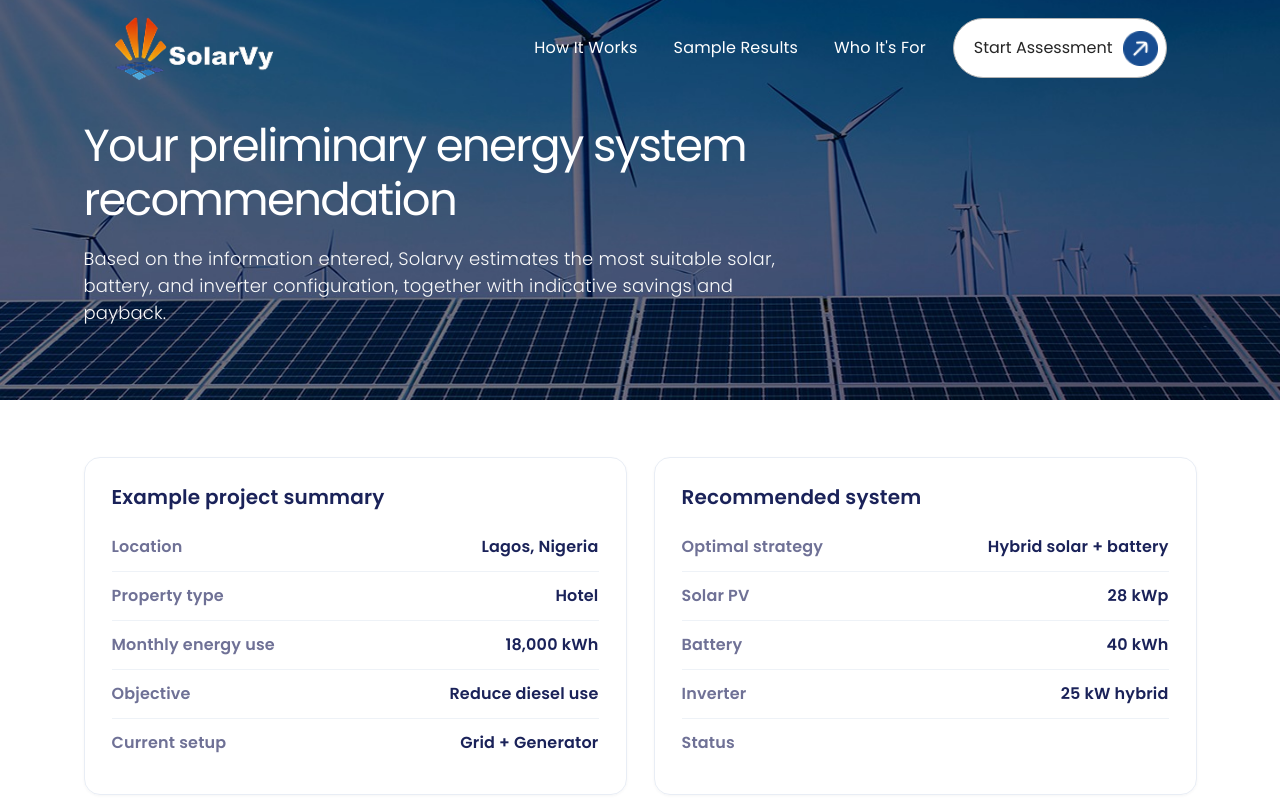
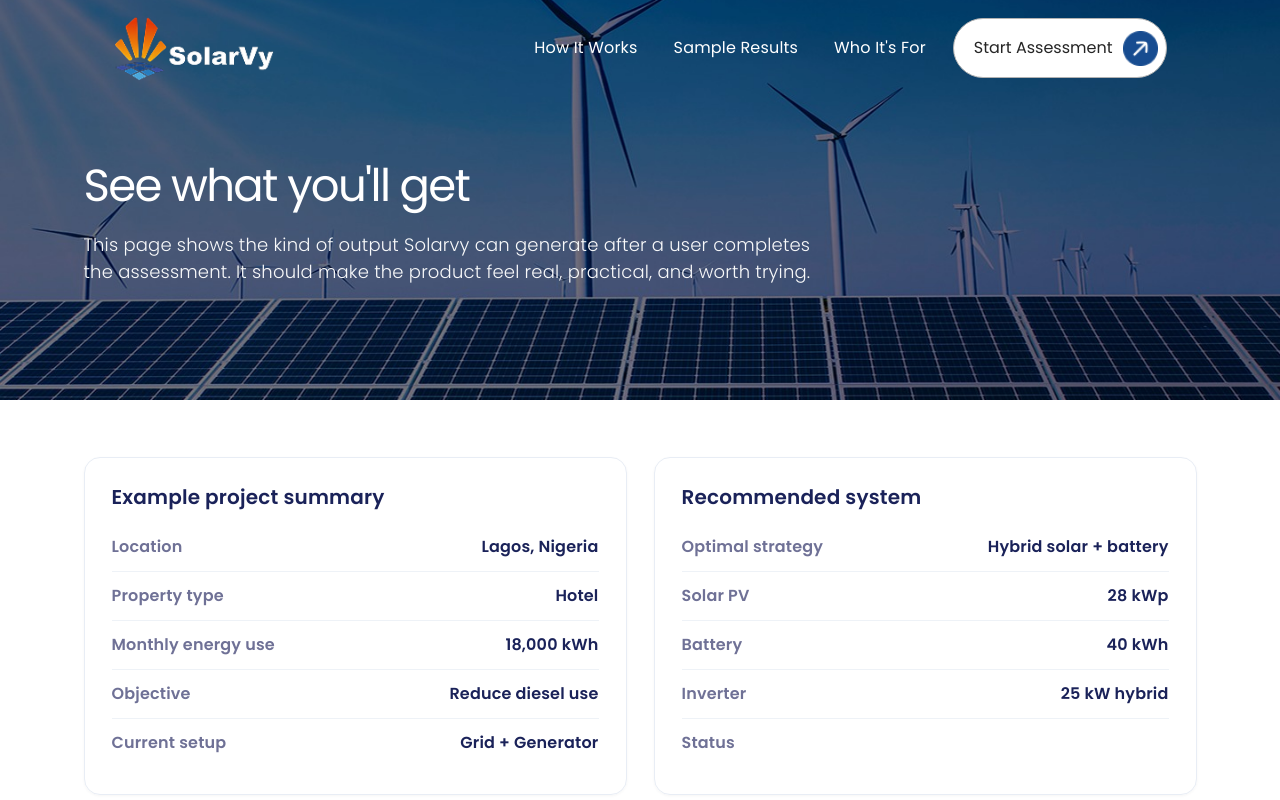
Before and after one commit to ratheesh-srishtis/web-app, a React (Vite) app: page /sample-results in a window 1280 px wide. Shown: the top 800 px of the page. Built offline with nearby package versions, Linux system fonts and the light colour scheme.

Commit message:
right section

```diff
--- a/src/pages/SampleResults.tsx
+++ b/src/pages/SampleResults.tsx
@@ -113,13 +113,11 @@ function SampleResults() {
           <div className="row align-items-center text-divs top-space">
             <div className="col-lg-8 text-white mb-3 mb-lg-0">
               <h1 className="bannr-text display-5  mt-3 mb-3">
-                Your preliminary energy system recommendation
+                See what you'll get
               </h1>
 
               <p className="bannr-text-s text-light mt-3 mb-3">
-                Based on the information entered, Solarvy estimates the most
-                suitable solar, battery, and inverter configuration, together
-                with indicative savings and payback.
+                This page shows the kind of output Solarvy can generate after a user completes the assessment. It should make the product feel real, practical, and worth trying.
               </p>
             </div>
           </div>
```
